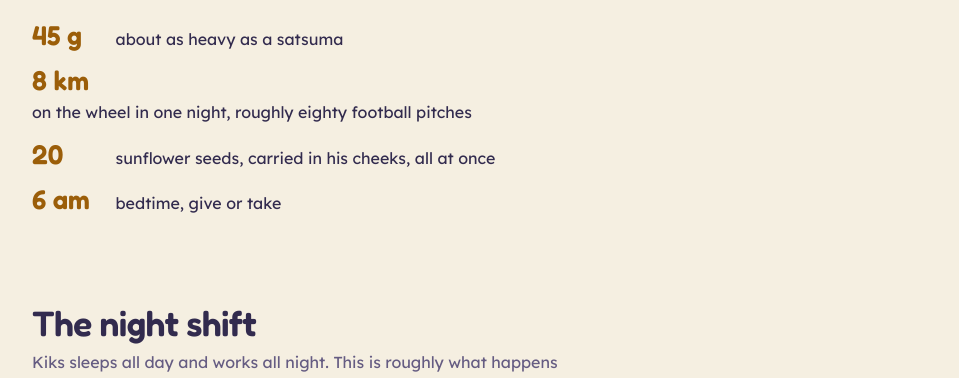
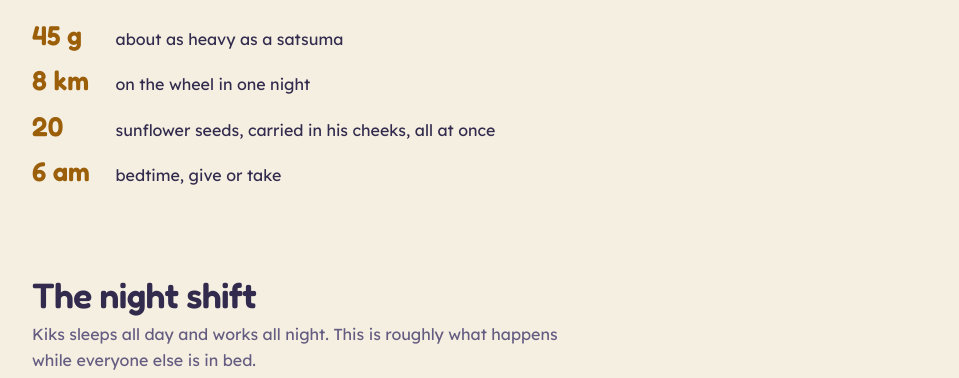
Before and after one commit to robo/kiks, a plain HTML site: page index.html in a window 1280 px wide. Shown: the part 705-1083 px from the top of the page, without its empty margins (160-1119 px from the left). Drawn offline with nearby package versions, Linux system fonts and the light colour scheme.

Commit message:
Removed one line from the facts sheet

```diff
--- a/index.html
+++ b/index.html
@@ -405,7 +405,7 @@
     </div>
     <ul class="figures" role="list">
       <li><span class="fig">45 g</span><span>about as heavy as a satsuma</span></li>
-      <li><span class="fig">8 km</span><span>on the wheel in one night, roughly eighty football pitches</span></li>
+      <li><span class="fig">8 km</span><span>on the wheel in one night</span></li>
       <li><span class="fig">20</span><span>sunflower seeds, carried in his cheeks, all at once</span></li>
       <li><span class="fig">6 am</span><span>bedtime, give or take</span></li>
     </ul>
```
